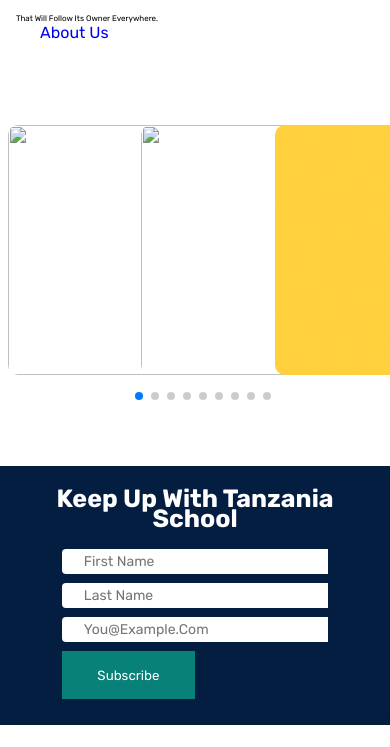
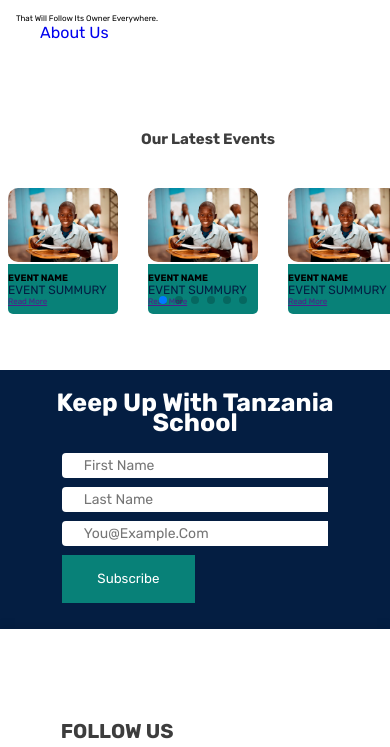
Before and after one commit to marxus-Tz/School-Report-Management-System, a plain HTML site: page index.html in a window 390 px wide. Shown: the part 1187-1934 px from the top of the page. Drawn offline with nearby package versions, Linux system fonts and the light colour scheme.

Commit message:
added responsive slider image gallarey

```diff
--- a/CSS/style.css
+++ b/CSS/style.css
@@ -270,47 +270,53 @@ text-transform:capitalize;
 /* swipper slider css starts here */
 
 .swiper {
-    position: relative;
-    width: 100%;
+    max-width: 100%;
     height: 100%;
     margin-top: 4rem;
-    margin-left: 20rem;
     margin-bottom: 7rem;
+  }
 
-  }
+  .swiper .latest-news {
+    color: var(--black);
+    font-size: 15px;
+    text-align:center ;
+    margin: 6px ;
+    margin-top: 5rem;
+    margin-bottom: 5rem;
+    margin-left: 2rem;
+}
 
   .swiper-wrapper{
     align-items: center;
   }
 
   .swiper-slide {
-    width: 200px;
-    height: 250px;
-    border-radius: 7px;
+    border-radius: 9px;
+  }
+
+  .swiper-slide-active{
+    transform: scale(1.2);
+    transition: 4s;
   }
 
   .swiper-slide img {
-    position: relative;
-    width: 250px;
-    height: 250px;
+    min-width: 100%;
+    min-height: 100%;
     border-radius: 7px;
     cursor: pointer;
+
   }
 
-
-
-
+  .info{
+    width: 100%;
+    padding: 8px 0;
+    text-align: justify;
+    bottom: 0;
+    background:var(--button-color) ;
+    border-radius: 0 0 5px 5px;
+  }
 
 /* swipper slider css ends here */
-
-
-
-
-
-
-
-
-
 /* style for newsletter section start here*/
 #newsletter {
     display: flex;
@@ -478,17 +484,19 @@ text-transform:capitalize;
 
 
     .swiper {
-        width: 100%;
-        height: 320px;
+        display: flex;
+        flex-direction: column;
+        justify-content: center;
+        min-width: 100%;
+        min-height: 100%;
         margin-left: 1rem;
 
       }
 
       .swiper-slide img {
-        width: 270px;
-        height:250px;
         border-radius: 10px;
         align-items: center;
+        width: 100%;
       }
 
     }
@@ -501,15 +509,13 @@ text-transform:capitalize;
         }
 
 /* footer css codes starts here */
-
-
 .footer{
     min-width: 100%;
     padding: 80px 13% 70px;
     display: flex;
     width: 100%;
     justify-content: space-between;
-    gap: 5rem;
+    gap: 3rem;
     background:var(--white);
     position: relative;
     left: 0;
@@ -530,7 +536,7 @@ margin: 10px;
 }
 .footer-content i{
     margin-bottom: 12px;
-    color: yellow;
+    color: var(--Blue);
 
 }
 .footer-content li a{
@@ -553,7 +559,7 @@ margin: 10px;
 .icons a{
     display: inline-block;
     font-size: 22px;
-    color: yellow;
+    color: var(--Blue);
     margin-right: 17px;
     transition: all .40s ease;
     font-weight: 700;
--- a/index.html
+++ b/index.html
@@ -119,35 +119,56 @@
 
     <!-- Swiper -->
   <div class="swiper mySwiper">
+    <h5 class="latest-news">Our Latest Events</h5>
     <div class="swiper-wrapper">
       <div class="swiper-slide">
-        <img src="images/b1.png" alt="">
+        <img src="images/banner-img.avif" alt="">
+        <div class="info">
+            <h3>EVENT NAME</h3>
+            <p>EVENT SUMMURY</p>
+            <a href="">Read more</a>
+        </div>
       </div>
       <div class="swiper-slide">
-        <img src="images/b10.png" alt="">
+        <img src="images/banner-img.avif" alt="">
+        <div class="info">
+            <h3>EVENT NAME</h3>
+            <p>EVENT SUMMURY</p>
+            <a href="">Read more</a>
+        </div>
       </div>
       <div class="swiper-slide">
-        <img src="images/b16.jpg" alt="">
+        <img src="images/banner-img.avif" alt="">
+        <div class="info">
+            <h3>EVENT NAME</h3>
+            <p>EVENT SUMMURY</p>
+            <a href="">Read more</a>
+        </div>
       </div>
       <div class="swiper-slide">
-        <img src="images/b19.jpg" alt="">
+        <img src="images/banner-img.avif" alt="">
+        <div class="info">
+            <h3>EVENT NAME</h3>
+            <p>EVENT SUMMURY</p>
+            <a href="">Read more</a>
+        </div>
       </div>
       <div class="swiper-slide">
-        <img src="images/b16.png" alt="">
+        <img src="images/banner-img.avif" alt="">
+        <div class="info">
+            <h3>EVENT NAME</h3>
+            <p>EVENT SUMMURY</p>
+            <a href="">Read more</a>
+        </div>
       </div>
       <div class="swiper-slide">
-        <img src="images/b17.jpg" alt="">
+        <img src="images/banner-img.avif" alt="">
+        <div class="info">
+            <h3>EVENT NAME</h3>
+            <p>EVENT SUMMURY</p>
+            <a href="">Read more</a>
         </div>
-      <div class="swiper-slide">
-        <img src="images/b19.jpg" alt="">
       </div>
-      <div class="swiper-slide">
-        <img src="images/b20.png" alt="">
-      </div>
-      <div class="swiper-slide">
-        <img src="images/b26.jpg" alt="">
-      </div>
-
     </div>
     <div class="swiper-pagination"></div>
   </div>
@@ -229,11 +250,45 @@
 
     <!-- swiper js -->
     <script src="https://cdn.jsdelivr.net/npm/swiper@10/swiper-bundle.min.js"></script>
+    <!-- <script>
+        // Default options
+        var swiperOptions = {
+          slidesPerView: 0,
+          spaceBetween: 40,
+          centeredSlide: true,
+          grabCursor: true,
+          loop: true,
+          pagination: {
+            el: ".swiper-pagination",
+            clickable: true,
+          },
+        };
+        // Media query for devices with a maximum width of 768px (smaller screens)
+        if (window.matchMedia("(max-width: 768px)").matches) {
+          swiperOptions.slidesPerView = 1;
+          swiperOptions.spaceBetween = 20;
+        }
+        // Media query for devices with a maximum width of 1024px (medium screens)
+        if (window.matchMedia("(max-width: 1024px)").matches) {
+          swiperOptions.slidesPerView = 1;
+          swiperOptions.spaceBetween = 30;
+        }
+        // Media query for devices with a maximum width of 1440px (larger screens)
+        if (window.matchMedia("(max-width: 1440px)").matches) {
+          swiperOptions.slidesPerView = 3;
+          swiperOptions.spaceBetween = 10;
+
+        }
+        // Initialize the swiper with the modified options
+        var swiper = new Swiper(".mySwiper", swiperOptions);
+      </script> -->
+
+
       <script>
         // Default options
         var swiperOptions = {
           slidesPerView: 3,
-          spaceBetween: 100,
+          spaceBetween: 30,
           centeredSlide: true,
           grabCursor: true,
           loop: true,
@@ -247,37 +302,41 @@
           },
         };
 
-        // Media query for devices with a maximum width of 768px (smaller screens)
+        // Function to initialize the swiper with the current options
+        function initSwiper() {
+          var swiper = new Swiper(".mySwiper", swiperOptions);
+        }
+
+        // Function to update swiper options and re-initialize the swiper
+        function updateSwiperOptions() {
           if (window.matchMedia("(max-width: 768px)").matches) {
             swiperOptions.slidesPerView = 1;
             swiperOptions.spaceBetween = 20;
-          swiperOptions.loop = true;
-          swiperOptions.centeredSlide = true;
+          } else if (window.matchMedia("(max-width: 1024px)").matches) {
+            swiperOptions.slidesPerView = 1;
+            swiperOptions.spaceBetween = 30;
+
+          } else if (window.matchMedia("(max-width: 1440px)").matches) {
+            swiperOptions.slidesPerView = 3;
+            swiperOptions.spaceBetween = 10;
+          } else {
+            swiperOptions.slidesPerView = 3;
+            swiperOptions.spaceBetween = 30;
             swiperOptions.grabCursor = true;
           }
 
-        // Media query for devices with a maximum width of 1024px (medium screens)
-        if (window.matchMedia("(max-width: 1024px)").matches) {
-          swiperOptions.slidesPerView = 2;
-          swiperOptions.spaceBetween = 30;
-          swiperOptions.loop = true;
-          swiperOptions.centeredSlide = true;
-          swiperOptions.grabCursor = true;
+          // Re-initialize the swiper with the updated options
+          initSwiper();
         }
 
-        // Media query for devices with a maximum width of 1440px (larger screens)
-        if (window.matchMedia("(max-width: 1440px)").matches) {
-          swiperOptions.slidesPerView = 3;
-          swiperOptions.spaceBetween = 10;
-          swiperOptions.loop = true;
-          swiperOptions.centeredSlide = true;
-          swiperOptions.grabCursor = true;
-        }
+        // Initialize the swiper initially
+        initSwiper();
 
-        // Initialize the swiper with the modified options
-        var swiper = new Swiper(".mySwiper", swiperOptions);
+        // Update swiper options when the window is resized
+        window.addEventListener("resize", function () {
+          updateSwiperOptions();
+        });
       </script>
-
 
 </body>
 
```
Lines whose indentation alone changed are shown as unchanged.
